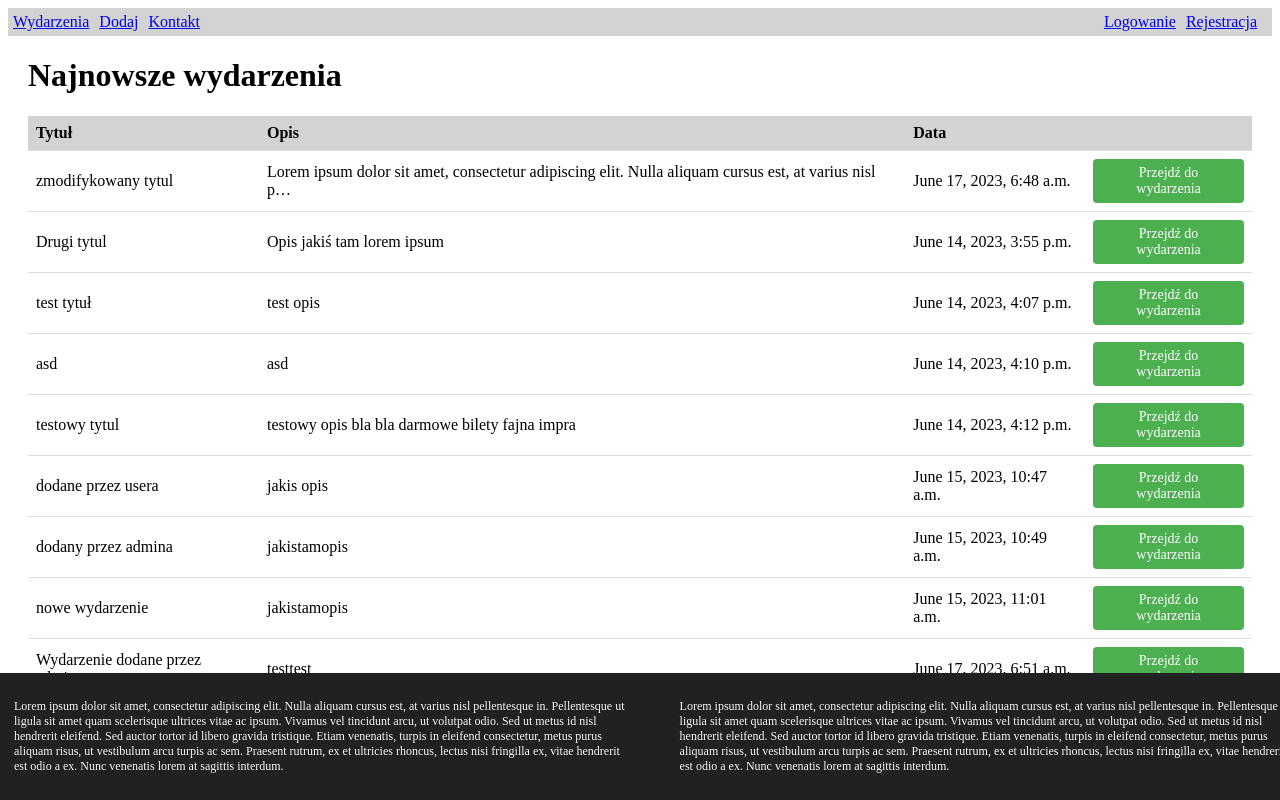
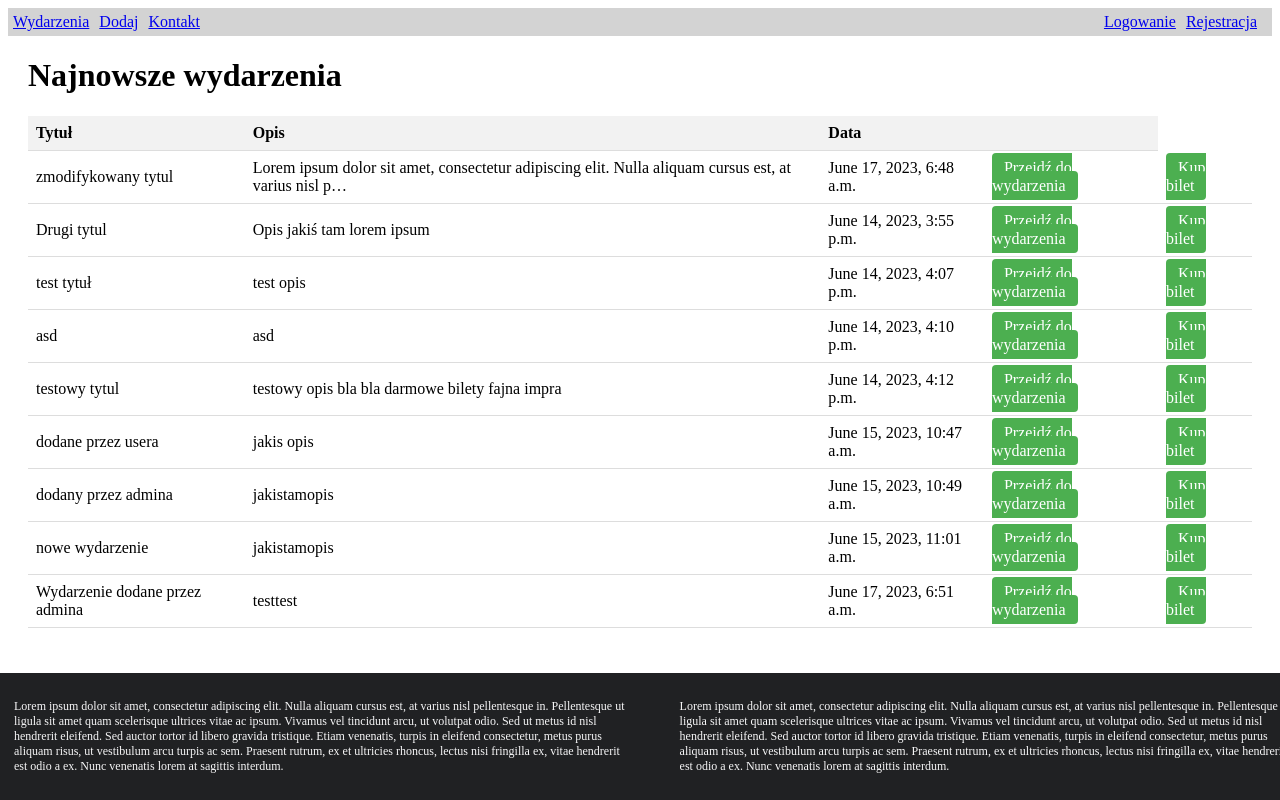
Before and after one commit to KBorzy/CMS-portal-eventowy, a Django app: page / in a window 1280 px wide. Run offline with Django 4.2, Linux system fonts and the light colour scheme; data comes from the database, SQL or seed files in the repository; both versions use the stored data as it was after the commit.

Commit message:
add buy tickets function, and show buyed tickets in user profile

```diff
--- a/cms/static/css/style.css
+++ b/cms/static/css/style.css
@@ -50,36 +50,33 @@
   margin: 20px;
 }
 
-table {
+.event-table {
     width: 100%;
     border-collapse: collapse;
 }
 
-table th,
-table td {
+.event-table th, .event-table td {
     padding: 8px;
     text-align: left;
     border-bottom: 1px solid #ddd;
 }
 
-table th {
-  background-color: lightgray;
-  font-weight: bold;
+.event-table th {
+    background-color: #f2f2f2;
 }
 
-.btn {
+.event-table tr:hover {
+    background-color: #f5f5f5;
+}
+
+.event-table .btn {
+    text-decoration: none;
     background-color: #4CAF50;
     color: white;
     padding: 6px 12px;
-  border: none;
     border-radius: 4px;
-  text-align: center;
-  text-decoration: none;
-  display: inline-block;
-  font-size: 14px;
-  cursor: pointer;
 }
 
-.btn:hover {
+.event-table .btn:hover {
     background-color: #45a049;
 }
--- a/cms/templates/events/event_details.html
+++ b/cms/templates/events/event_details.html
@@ -6,6 +6,8 @@
     <h1>{{ event.title }}</h1>
     <p>{{ event.content }}</p>
     <p>Data dodania: {{ event.date_added }}</p>
+    <p>Cena biletu: {{ event.ticket_price }}</p>
+    <p>Ilość dostępnych biletów: {{ event.ticket_quantity }}</p>
     <a href="{% url 'cms:index' %}">Powrót do listy wydarzeń</a>
 
     {% if user.is_authenticated and event.author == user %}
--- a/cms/templates/events/index.html
+++ b/cms/templates/events/index.html
@@ -6,7 +6,7 @@
     <div class="container">
         <h1>Najnowsze wydarzenia</h1>
         {% if events %}
-        <table>
+        <table class="event-table">
             <tr>
                 <th>Tytuł</th>
                 <th>Opis</th>
@@ -19,6 +19,7 @@
                 <td>{{ event.content|truncatechars:100 }}</td>
                 <td>{{ event.date_added }}</td>
                 <td><a href="{% url 'cms:event_details' event.id %}" class="btn">Przejdź do wydarzenia</a></td>
+                <td><a href="{% url 'cms:buy_tickets' event.id %}" class="btn">Kup bilet</a></td>
             </tr>
             {% empty %}
             <tr>
--- a/cms/urls.py
+++ b/cms/urls.py
@@ -8,5 +8,7 @@ urlpatterns = [
     path('add_event/', views.add_event, name='add_event'),
     path('event/<int:event_id>/', views.event_details, name='event_details'),
     path('user_tickets/', views.user_tickets, name='user_tickets'),
+    path('buy_tickets/<int:event_id>/', views.buy_tickets, name='buy_tickets'),
     path('', views.index, name='index'),
+
 ]
--- a/cms/views.py
+++ b/cms/views.py
@@ -61,3 +61,18 @@ def edit_event(request, event_id):
 def user_tickets(request):
     tickets = Ticket.objects.filter(user=request.user)
     return render(request, 'events/user_tickets.html', {'tickets': tickets})
+
+@login_required
+def buy_tickets(request, event_id):
+    event = Event.objects.get(pk=event_id)
+
+    if request.method == 'POST':
+        quantity = int(request.POST['quantity'])
+        price = event.ticket_price * quantity
+
+        ticket = Ticket(user=request.user, event=event, quantity=quantity, price=price)
+        ticket.save()
+
+        return redirect('cms:user_tickets')  # Przekierowanie do profilu po zakupie biletów
+
+    return render(request, 'events/buy_tickets.html', {'event': event})
```
Also changed, not shown: cms/templates/events/buy_tickets.html (added, +11 -0 lines), db.sqlite3. Lines whose indentation alone changed are shown as unchanged.
